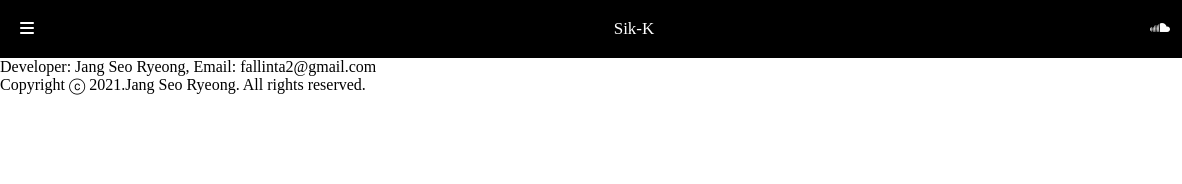
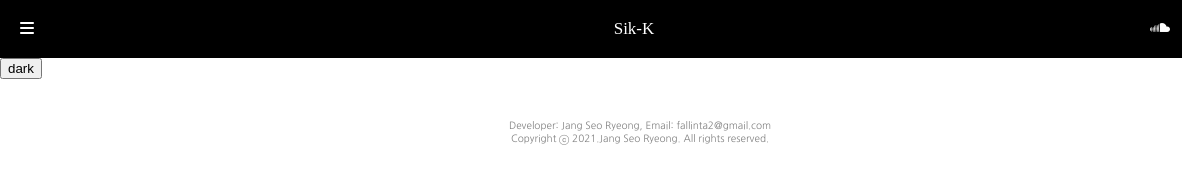
Before and after one commit to beurmuz/ForMyArtist_Web, a plain HTML site: page src/news.html in a window 1280 px wide. Shown: the full height of the page, 0-1182 px from the left. Drawn offline with Linux system fonts and the light colour scheme; a web font is replaced by a local one.

Commit message:
다크모드 구현

```diff
--- a/src/js/menu.js
+++ b/src/js/menu.js
@@ -0,0 +1,13 @@
+const mainTag = document.querySelector('main');
+
+function darkModeHandler(self) {
+    if(self.value === 'dark') {
+        mainTag.style.backgroundColor = 'darkgray';
+        mainTag.style.color = 'white';
+        self.value = 'daytime';
+    } else {
+        mainTag.style.backgroundColor = 'white';
+        mainTag.style.color = 'darkgray';
+        self.value = 'dark';
+    }
+}
--- a/src/news.html
+++ b/src/news.html
@@ -6,6 +6,7 @@
         <link rel="shortcut icon" type="image/x-icon" href="./images/yamma.ico">
         <link rel="stylesheet" type="text/css" href="../style.css">
         <link rel="stylesheet" type="text/css" href="./css/menu.css">
+        <link rel="stylesheet" type="text/css" href="./menustyle.css">
 
         <link rel="preconnect" href="https://fonts.googleapis.com">
         <link rel="preconnect" href="https://fonts.gstatic.com" crossorigin>
@@ -39,10 +40,15 @@
                 <li class="down" id="down-4"><a href="./news.html">News</a></li>
             </ul>
         </nav>
-        <div class="devInfo">
-            Developer: Jang Seo Ryeong, Email: fallinta2@gmail.com <br>
-            Copyright ⓒ 2021.Jang Seo Ryeong. All rights reserved.
-        </div>
-        <script src="../main.js"></script>
+        <main>
+            <div id="theme">
+                <input id="themeColor" type="button" value="dark" onclick="darkModeHandler(this);">
+            </div>
+        </main>
+        <footer>
+            <p>Developer: Jang Seo Ryeong, Email: <a id="email" href="mailto:fallinta2@gmail.com">fallinta2@gmail.com</a> <br>
+                Copyright ⓒ 2021.Jang Seo Ryeong. All rights reserved.</p>
+        </footer>
+        <script src="./js/menu.js"></script>
     </body>
 </html>
```
